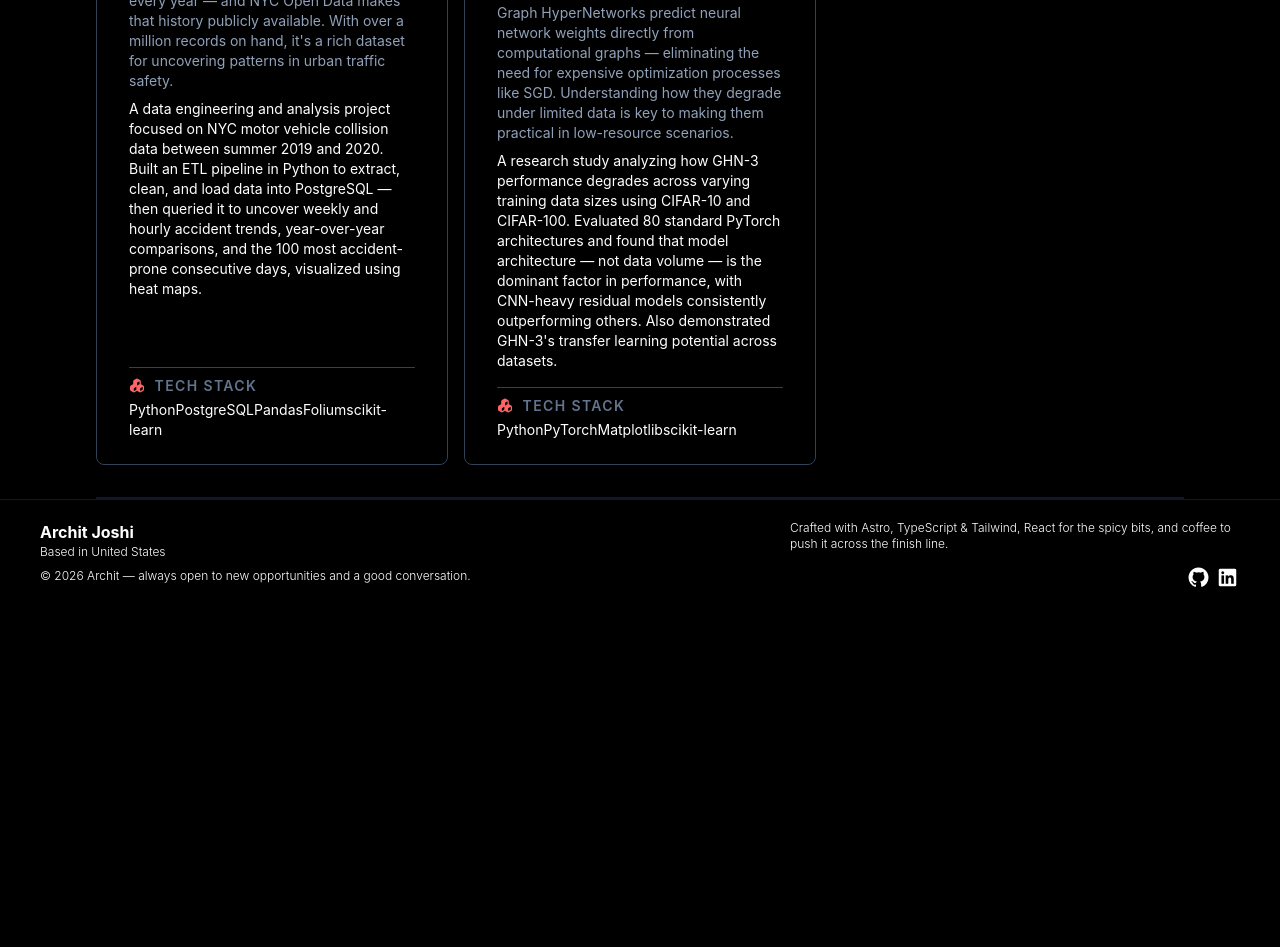
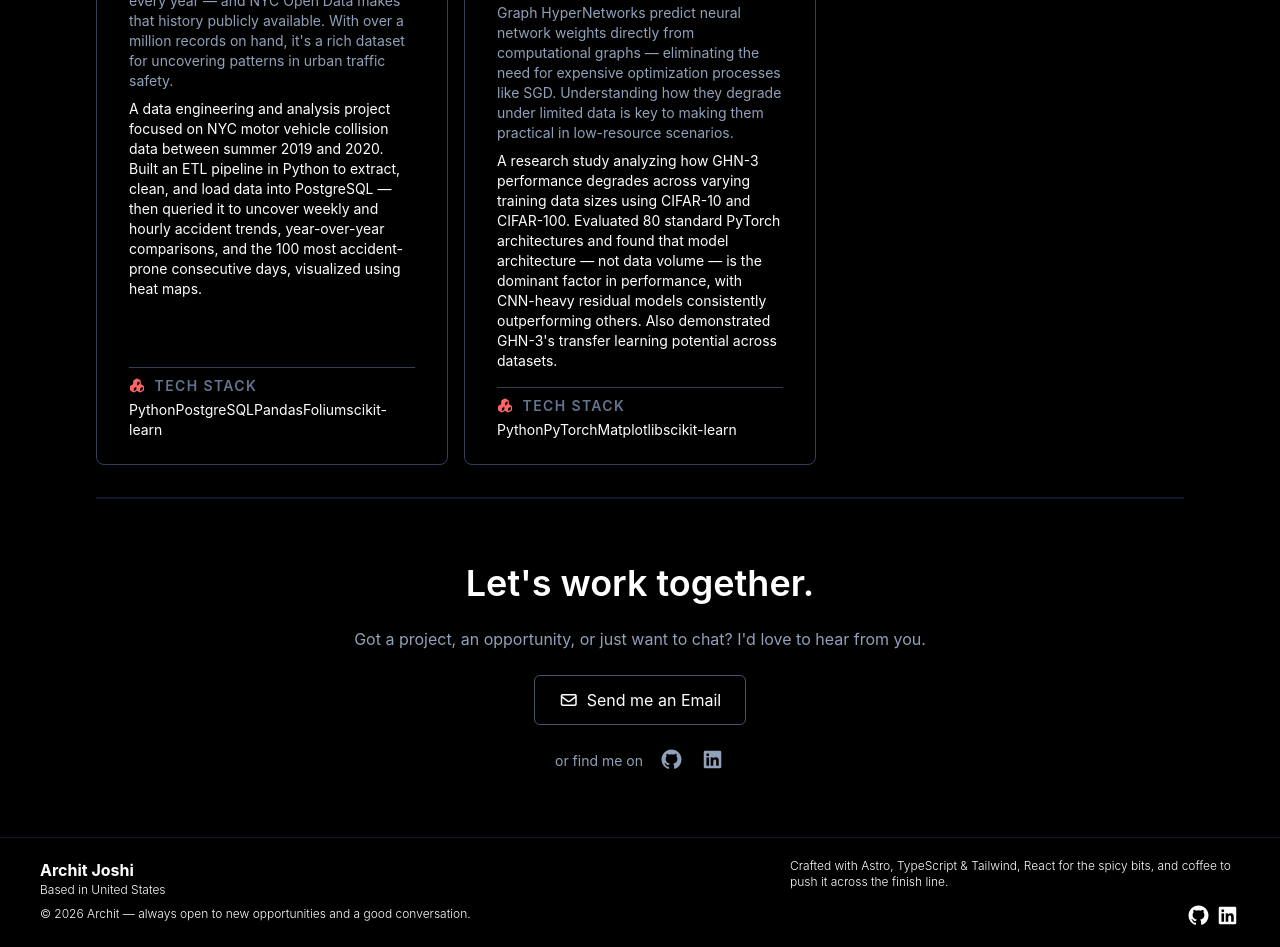
Before and after one commit to JoshiArchit/joshiarchit.github.io, an Astro site: page / in a window 1280 px wide. Shown: the part 3515-4462 px from the top of the page. Before the commit the page ends 4124 px from the top, so only its background shows below. Built offline with nearby package versions, Linux system fonts and the light colour scheme; Astro itself is replaced by a stand-in of ours.

Commit message:
Add Contact

```diff
--- /dev/null
+++ b/src/components/Contact.astro
@@ -0,0 +1,36 @@
+<section
+  id="contact"
+  class="flex flex-col items-center justify-center gap-6 px-24 py-16 text-center"
+>
+  <h2 class="text-4xl font-semibold">Let's work together.</h2>
+  <p class="max-w-prose text-slate-400">
+    Got a project, an opportunity, or just want to chat? I'd love to hear from
+    you.
+  </p>
+  <a
+    href="mailto:joshi.archit.2904@gmail.com"
+    class="flex items-center gap-2 rounded-md border border-slate-600 bg-black px-6 py-3 transition-all ease-in-out hover:shadow-[0_0_15px_rgba(255,255,255,0.3)]"
+  >
+    <i class="fa-regular fa-envelope"></i> Send me an Email
+  </a>
+  <div class="flex items-center gap-4 text-slate-400">
+    <span class="text-sm">or find me on</span>
+    <a
+      href="https://www.github.com/JoshiArchit"
+      target="_blank"
+      rel="noopener noreferrer"
+    >
+      <i class="fa-brands fa-github text-xl transition-colors hover:text-white"
+      ></i>
+    </a>
+    <a
+      href="https://www.linkedin.com/in/archit2904"
+      target="_blank"
+      rel="noopener noreferrer"
+    >
+      <i
+        class="fa-brands fa-linkedin text-xl transition-colors hover:text-white"
+      ></i>
+    </a>
+  </div>
+</section>
--- a/src/components/Header.astro
+++ b/src/components/Header.astro
@@ -6,7 +6,7 @@
       <a href="#">Home</a>
       <a href="#about">About</a>
       <a href="#projects">Projects</a>
-      <a>Contact</a>
+      <a href="#contact">Contact</a>
     </section>
   </div>
   <div>
--- a/src/pages/index.astro
+++ b/src/pages/index.astro
@@ -1,4 +1,5 @@
 ---
+import Contact from "../components/Contact.astro";
 import Hero from "../components/Hero.astro";
 import Profile from "../components/Profile.astro";
 import Projects from "../components/Projects.astro";
@@ -9,4 +10,5 @@ import Layout from "../layout/Layout.astro";
   <Hero />
   <Profile />
   <Projects />
+  <Contact />
 </Layout>
```
